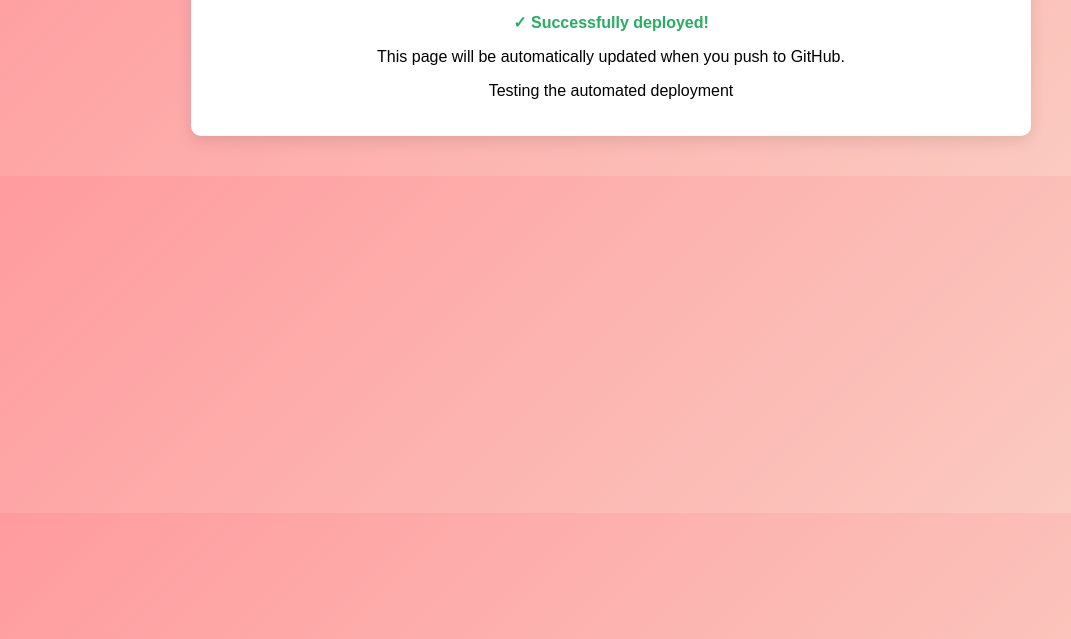
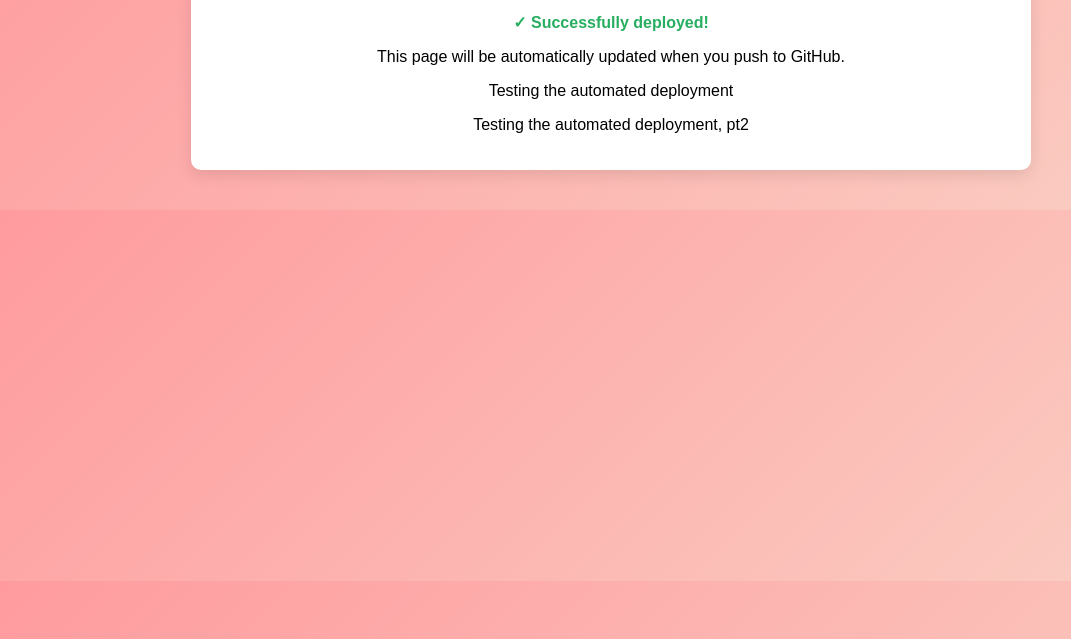
Before and after one commit to 2dDann/portfolio, a plain HTML site: page index.html in a window 1280 px wide. Shown: the part 161-800 px from the top of the page, without its empty margins (29-1100 px from the left). Drawn offline with Linux system fonts and the light colour scheme.

Commit message:
Testing automated deployment part 2

```diff
--- a/index.html
+++ b/index.html
@@ -35,6 +35,7 @@
         <p class="status">✓ Successfully deployed!</p>
         <p>This page will be automatically updated when you push to GitHub.</p>
         <p>Testing the automated deployment</p>
+        <p>Testing the automated deployment, pt2</p>
     </div>
 </body>
 </html>
```
